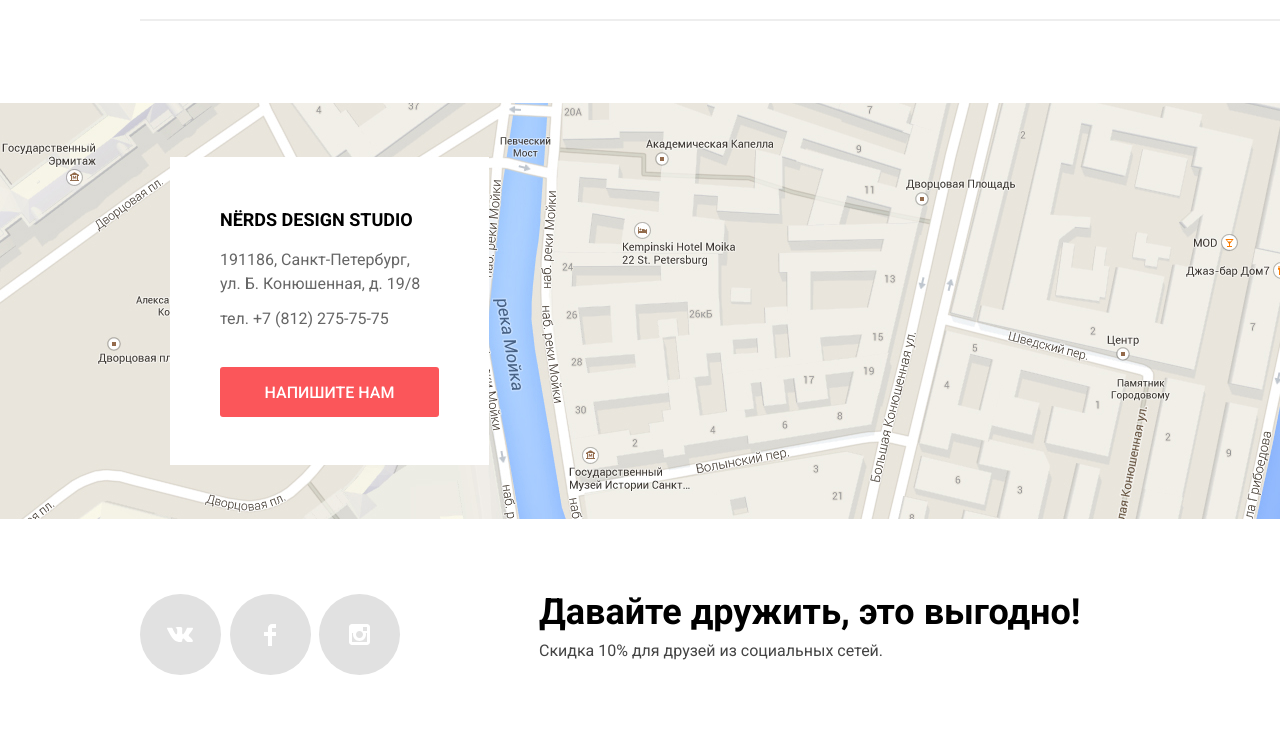
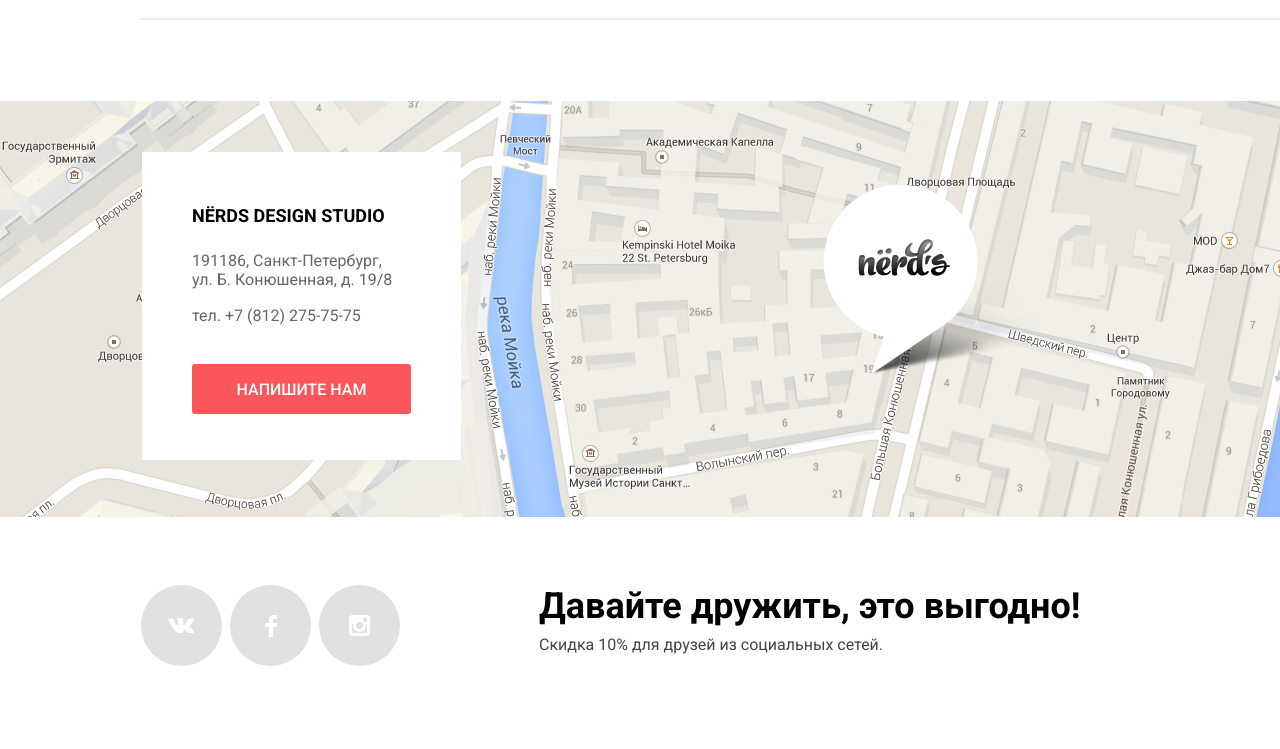
Before and after one commit to Rinat-1987/1527513-nerds-30, a plain HTML site: page index.html in a window 1280 px wide. Shown: the part 1738-2487 px from the top of the page. Drawn offline with Linux system fonts and the light colour scheme.

Commit message:
PP 1 страница

```diff
--- a/css/style.css
+++ b/css/style.css
@@ -561,10 +561,10 @@
   }
 
   .companies {
-    height: 181px;
+    height: 180px;
     border-top: 2px solid #EEEEEE;
     border-bottom: 2px solid #EEEEEE;
-    margin-bottom: 82px;
+    margin-bottom: 81px;
   }
 
   .companies-list {
@@ -614,8 +614,8 @@
 
   .contacts {
     position: absolute;
-    top: 54px;
-    left: 170px;
+    top: 51px;
+    left: 142px;
     box-sizing: border-box;
     padding: 49px 50px 47px;
     width: 319px;
@@ -626,7 +626,7 @@
 
   .contacts-name {
     position: absolute;
-    top: 30px;
+    top: 31px;
     left: 50px;
     font-weight: 700;
     font-size: 18px;
@@ -640,22 +640,33 @@
 
   .contacts-address {
     position: absolute;
-    top: 75px;
+    top: 83px;
     left: 50px;
+    line-height: 1.2em;
   }
 
   .contacts-phone {
     position: absolute;
-    top: 150px;
+    top: 152px;
     left: 50px;
   }
 
   .contacts-button {
     position: absolute;
-    top: 210px;
+    top: 212px;
     left: 50px;
     padding: 17px 44px 15px;
     width: 219px;
+  }
+
+  .map-marker {
+    position: absolute;
+    top: 83px;
+    left: 823px;
+    z-index: 3;
+    background-image: url(../img/map-marker.png);
+    width: 231px;
+    height: 190px;
   }
 
   .modal {
@@ -774,7 +785,7 @@
   .footer-social {
     display: flex;
     justify-content: start;
-    padding-top: 75px;
+    padding-top: 68px;
     padding-bottom: 76px;
   }
 
@@ -795,6 +806,7 @@
     background-color: var(--basic-grey-gradient);
     border-radius: 50%;
     border: none;
+    margin-left: 1px;
   }
 
   .social-button:hover {
@@ -813,6 +825,7 @@
     display: flex;
     flex-direction: column;
     margin-left: 139px;
+    margin-top: 3px;
   }
 
   .footer-slogan {
--- a/index.html
+++ b/index.html
@@ -188,6 +188,7 @@
           <a class="contacts-phone" href="tel:+78122757575"> тел. +7 (812) 275-75-75</a>
           <button class="contacts-button button" type="submit">НАПИШИТЕ НАМ</button>
         </div>
+        <div class="map-marker"></div>
       </div>
 
       <div class="modal">
```
Also changed, not shown: img/map-marker 1 (1).svg (added).
